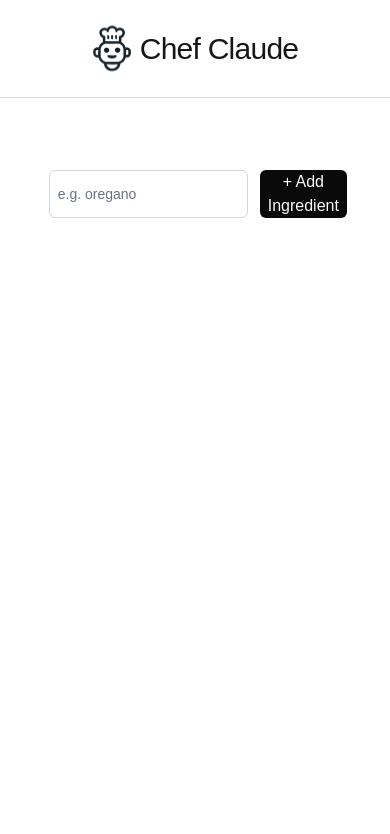
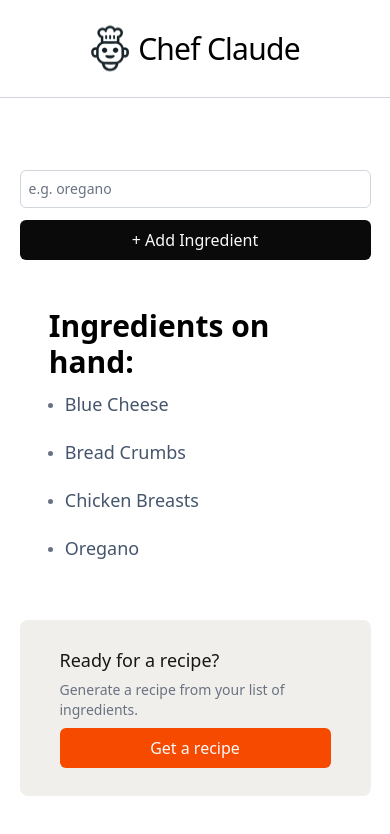
Before and after one commit to fringe4life/chef-claude, a Next.js app: page / in a window 390 px wide. Shown: the top 834 px of the page. Built offline with nearby package versions, Linux system fonts and the light colour scheme.

Commit message:
added some basic responsiveness

```diff
--- a/app/components/Ingredients/IngredientsButton.tsx
+++ b/app/components/Ingredients/IngredientsButton.tsx
@@ -6,12 +6,12 @@ interface IngredientsButtonProps extends React.ComponentPropsWithoutRef<"section
 
 export default function IngredientsButton({callback}: IngredientsButtonProps){
     return (
-        <section className="mt-12 max-w-3/4 m-auto bg-[#f0efeb] py-7 px-10 rounded-lg flex justify-between">
-            <hgroup className="flex-3/4">
+        <section className="mt-12 max-w-9/10 xs:max-w-3/4 m-auto bg-[#f0efeb] py-7 px-10 rounded-lg flex flex-col xs:flex-row gap-2 xs:justify-between">
+            <hgroup className="flex-9/10 xs:flex-3/4">
                 <h3 className="text-lg/6 font-medium text-neutral-900">Ready for a recipe?</h3>
                 <p className="text-gray-500 text-sm mt-2">Generate a recipe from your list of ingredients.</p>
             </hgroup>
-            <Button type="button" onClick={callback} className="bg-orange-600 py-2 px-4 justify-self-end basis-[16ch] self-center">Get a recipe</Button>
+            <Button type="button" onClick={callback} className="bg-orange-600 py-2 px-4 xs:justify-self-end flex-1 xs:width-[16ch] xs:self-center">Get a recipe</Button>
         </section>
     )
 }
--- a/app/components/Ingredients/IngredientsForm.tsx
+++ b/app/components/Ingredients/IngredientsForm.tsx
@@ -6,9 +6,9 @@ interface IngredientsFormProps extends React.ComponentPropsWithRef<"form"> {
 
 export default function IngredientsForm({ref, handleSubmit}: IngredientsFormProps) {
   return (
-    <form ref={ref} className="flex gap-3 max-w-3/4 m-auto" onSubmit={handleSubmit}>
-        <input required placeholder="e.g. oregano" className="border-gray-300 focus:outline-green-600 focus:outline-2 rounded-md border  placeholder-gray-500 text-gray-500 p-2 text-sm flex-3/5"aria-label="enter the ingredients here you want Chef Claude to include in the potential recipe" type="text" id="ingredients" name="ingredients" />
-        <button className="flex-1/5 px-2 text-center font-medium bg-neutral-950 text-neutral-50 rounded-md" type="submit">+ Add Ingredient</button>
+    <form ref={ref} className="flex flex-col xs:flex-row gap-3 max-w-9/10 xs:max-w-3/4 m-auto" onSubmit={handleSubmit}>
+        <input required placeholder="e.g. oregano" className="border-gray-300 focus:outline-green-600 focus:outline-2 rounded-md border  placeholder-gray-500 text-gray-500 p-2 text-sm flex-1 xs:flex-3/5"aria-label="enter the ingredients here you want Chef Claude to include in the potential recipe" type="text" id="ingredients" name="ingredients" />
+        <button className="flex-1 xs:flex-1/5 p-2 text-center font-medium bg-neutral-950 text-neutral-50 rounded-md" type="submit">+ Add Ingredient</button>
     </form>
   );
 }
--- a/app/globals.css
+++ b/app/globals.css
@@ -1,21 +1,7 @@
 @import "tailwindcss";
 
-:root {
-	--background: #ffffff;
-	--foreground: #171717;
-}
-
-@media (prefers-color-scheme: dark) {
-	:root {
-		--background: #0a0a0a;
-		--foreground: #ededed;
-	}
-}
-
-body {
-	color: var(--foreground);
-	background: var(--background);
-	font-family: Arial, Helvetica, sans-serif;
+@theme {
+	--breakpoint-xs: 30rem;
 }
 
 .markdown {
--- a/app/page.tsx
+++ b/app/page.tsx
@@ -10,7 +10,7 @@ import Recipe from "./components/Recipe";
 
 export default function Home() {
   // state for ingredients
-  const [ingredients, setIngredients] = useState<string[]>([]);
+  const [ingredients, setIngredients] = useState<string[]>(["blue cheese", "bread crumbs", "chicken breasts", "oregano"]);
   // state for error management
   const [error, setError] = useState("")
   // ref to refocus input element
```
